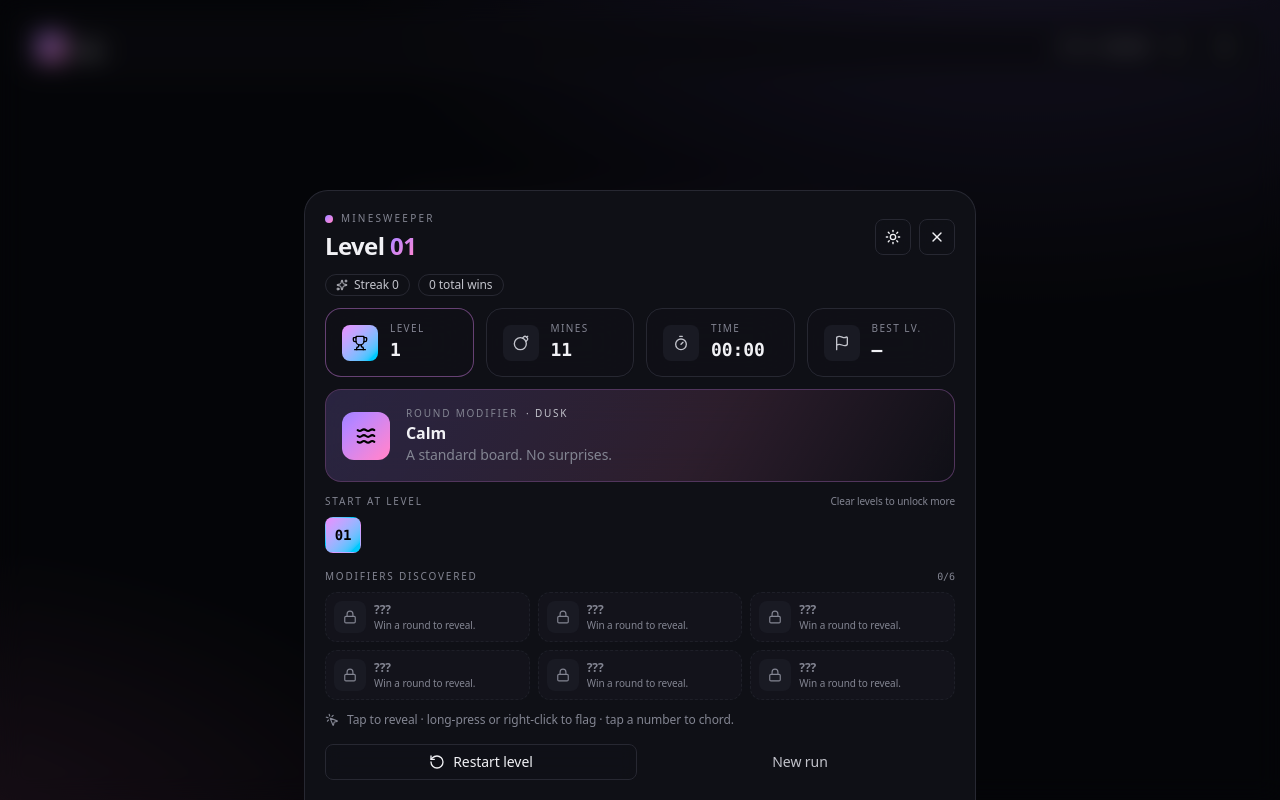
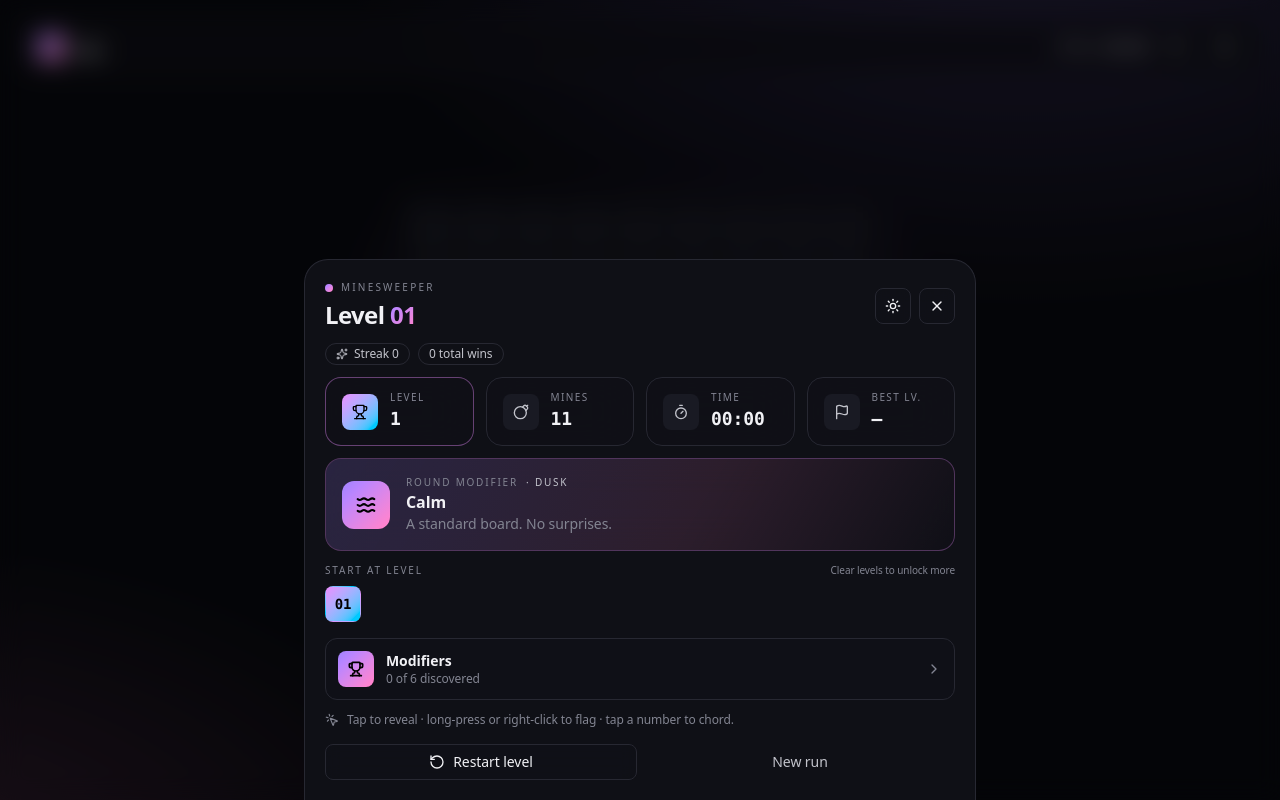
Before and after one commit to andersbea/minesweeper, a React (Vite) app: page / in a window 1280 px wide. Both pictures are taken after a click on the button 1225 px from the left and 47 px from the top of the page. Built offline with nearby package versions, Linux system fonts and the light colour scheme.

Commit message:
Move modifier achievements to a dedicated subpage
The main menu now has a single "Modifiers · X of Y discovered" entry
that navigates to a Modifiers subpage inside the same dialog. Keeps
the top-level menu compact and gives the achievement list room to
grow as more modifiers are added.

```diff
--- a/src/components/MenuSheet.tsx
+++ b/src/components/MenuSheet.tsx
@@ -1,5 +1,7 @@
 import { useEffect, useState } from "react"
 import {
+  ChevronLeft,
+  ChevronRight,
   Cloud,
   Link2,
   Lock,
@@ -9,6 +11,7 @@ import {
   Sparkles,
   Sun,
   Target,
+  Trophy,
   Waves,
   X,
   Zap,
@@ -76,11 +79,15 @@ export function MenuSheet({
   // slide-up reliably plays even on the very first mount.
   const [mounted, setMounted] = useState(open)
   const [closing, setClosing] = useState(false)
+  // Subpage navigation inside the sheet. Reset to "main" each time the sheet
+  // re-opens so the user always lands on the top-level menu first.
+  const [view, setView] = useState<"main" | "modifiers">("main")
 
   useEffect(() => {
     if (open) {
       setMounted(true)
       setClosing(false)
+      setView("main")
     } else if (mounted) {
       setClosing(true)
       const t = window.setTimeout(() => {
@@ -120,6 +127,76 @@ export function MenuSheet({
       >
         <div className="mx-auto h-1 w-10 rounded-full bg-[var(--color-border)] sm:hidden" />
 
+        {view === "main" ? (
+          <MainView
+            config={config}
+            palette={palette}
+            theme={theme}
+            streak={streak}
+            totalWins={totalWins}
+            bestLevel={bestLevel}
+            minesLeft={minesLeft}
+            seconds={seconds}
+            unlockedModifiers={unlockedModifiers}
+            maxClearedLevel={maxClearedLevel}
+            onClose={onClose}
+            onToggleTheme={onToggleTheme}
+            onRestart={onRestart}
+            onNewRun={onNewRun}
+            onJumpToLevel={onJumpToLevel}
+            onOpenModifiers={() => setView("modifiers")}
+          />
+        ) : (
+          <ModifiersView
+            palette={palette}
+            unlockedModifiers={unlockedModifiers}
+            onBack={() => setView("main")}
+            onClose={onClose}
+          />
+        )}
+      </div>
+    </>
+  )
+}
+
+function MainView({
+  config,
+  palette,
+  theme,
+  streak,
+  totalWins,
+  bestLevel,
+  minesLeft,
+  seconds,
+  unlockedModifiers,
+  maxClearedLevel,
+  onClose,
+  onToggleTheme,
+  onRestart,
+  onNewRun,
+  onJumpToLevel,
+  onOpenModifiers,
+}: {
+  config: LevelConfig
+  palette: Palette
+  theme: Theme
+  streak: number
+  totalWins: number
+  bestLevel: number
+  minesLeft: number
+  seconds: number
+  unlockedModifiers: ModifierId[]
+  maxClearedLevel: number
+  onClose: () => void
+  onToggleTheme: () => void
+  onRestart: () => void
+  onNewRun: () => void
+  onJumpToLevel: (level: number) => void
+  onOpenModifiers: () => void
+}) {
+  const totalModifiers = Object.keys(MODIFIERS).length
+  return (
+    <>
       <div className="flex items-center justify-between">
         <div>
           <div className="flex items-center gap-2 text-[10px] uppercase tracking-[0.22em] text-[var(--color-muted)]">
@@ -171,7 +248,26 @@ export function MenuSheet({
         onPick={onJumpToLevel}
       />
 
-        <ModifierAchievements unlocked={unlockedModifiers} palette={palette} />
+      <button
+        type="button"
+        onClick={onOpenModifiers}
+        aria-label="Open modifiers list"
+        className="flex items-center gap-3 rounded-xl border border-[var(--color-border)] bg-[var(--color-surface)]/60 p-3 text-left transition-colors hover:border-[var(--color-accent)]/40 hover:bg-[var(--color-surface-2)]/70"
+      >
+        <div
+          className="flex h-9 w-9 shrink-0 items-center justify-center rounded-lg text-black"
+          style={{ background: `linear-gradient(135deg, ${palette.a}, ${palette.b})` }}
+        >
+          <Trophy className="h-4 w-4" strokeWidth={2.5} />
+        </div>
+        <div className="min-w-0 flex-1">
+          <div className="text-sm font-semibold text-[var(--color-fg)]">Modifiers</div>
+          <div className="text-xs text-[var(--color-muted)]">
+            {unlockedModifiers.length} of {totalModifiers} discovered
+          </div>
+        </div>
+        <ChevronRight className="h-4 w-4 text-[var(--color-muted)]" />
+      </button>
 
       <div className="flex items-center gap-2 text-xs text-[var(--color-muted)]">
         <MousePointerClick className="h-3.5 w-3.5" />
@@ -186,7 +282,49 @@ export function MenuSheet({
           New run
         </Button>
       </div>
+    </>
+  )
+}
+
+function ModifiersView({
+  palette,
+  unlockedModifiers,
+  onBack,
+  onClose,
+}: {
+  palette: Palette
+  unlockedModifiers: ModifierId[]
+  onBack: () => void
+  onClose: () => void
+}) {
+  const total = Object.keys(MODIFIERS).length
+  return (
+    <>
+      <div className="flex items-center gap-3">
+        <Button variant="outline" size="icon" onClick={onBack} aria-label="Back to menu">
+          <ChevronLeft className="h-4 w-4" />
+        </Button>
+        <div className="min-w-0 flex-1">
+          <div className="text-[10px] uppercase tracking-[0.22em] text-[var(--color-muted)]">
+            Achievements
           </div>
+          <h2 className="text-2xl font-semibold tracking-tight text-[var(--color-fg)]">
+            Modifiers
+          </h2>
+        </div>
+        <Badge variant="outline">
+          <Trophy className="h-3 w-3" />
+          {unlockedModifiers.length}/{total}
+        </Badge>
+        <Button variant="outline" size="icon" onClick={onClose} aria-label="Close menu">
+          <X className="h-4 w-4" />
+        </Button>
+      </div>
+      <p className="text-xs text-[var(--color-muted)]">
+        Each round randomizes one modifier. Win a round to reveal it here. More modifiers will be
+        added over time.
+      </p>
+      <ModifierAchievements unlocked={unlockedModifiers} palette={palette} />
     </>
   )
 }
@@ -249,21 +387,10 @@ function ModifierAchievements({
   palette: Palette
 }) {
   const ids = Object.keys(MODIFIERS) as ModifierId[]
-  const total = ids.length
   const unlockedSet = new Set(unlocked)
-  const found = unlockedSet.size
 
   return (
-    <div className="flex flex-col gap-2">
-      <div className="flex items-baseline justify-between">
-        <span className="text-[10px] uppercase tracking-[0.18em] text-[var(--color-muted)]">
-          Modifiers discovered
-        </span>
-        <span className="text-[10px] font-mono text-[var(--color-muted)]">
-          {found}/{total}
-        </span>
-      </div>
-      <div className="grid grid-cols-2 gap-2 sm:grid-cols-3">
+    <div className="grid grid-cols-1 gap-2 sm:grid-cols-2">
       {ids.map((id) => {
           const mod = MODIFIERS[id]
           const isUnlocked = unlockedSet.has(id)
@@ -315,6 +442,5 @@ function ModifierAchievements({
           )
         })}
     </div>
-    </div>
   )
 }
```
Also changed, not shown: 1 other file (tests, documents, lock files or other folders). Lines whose indentation alone changed are shown as unchanged.
